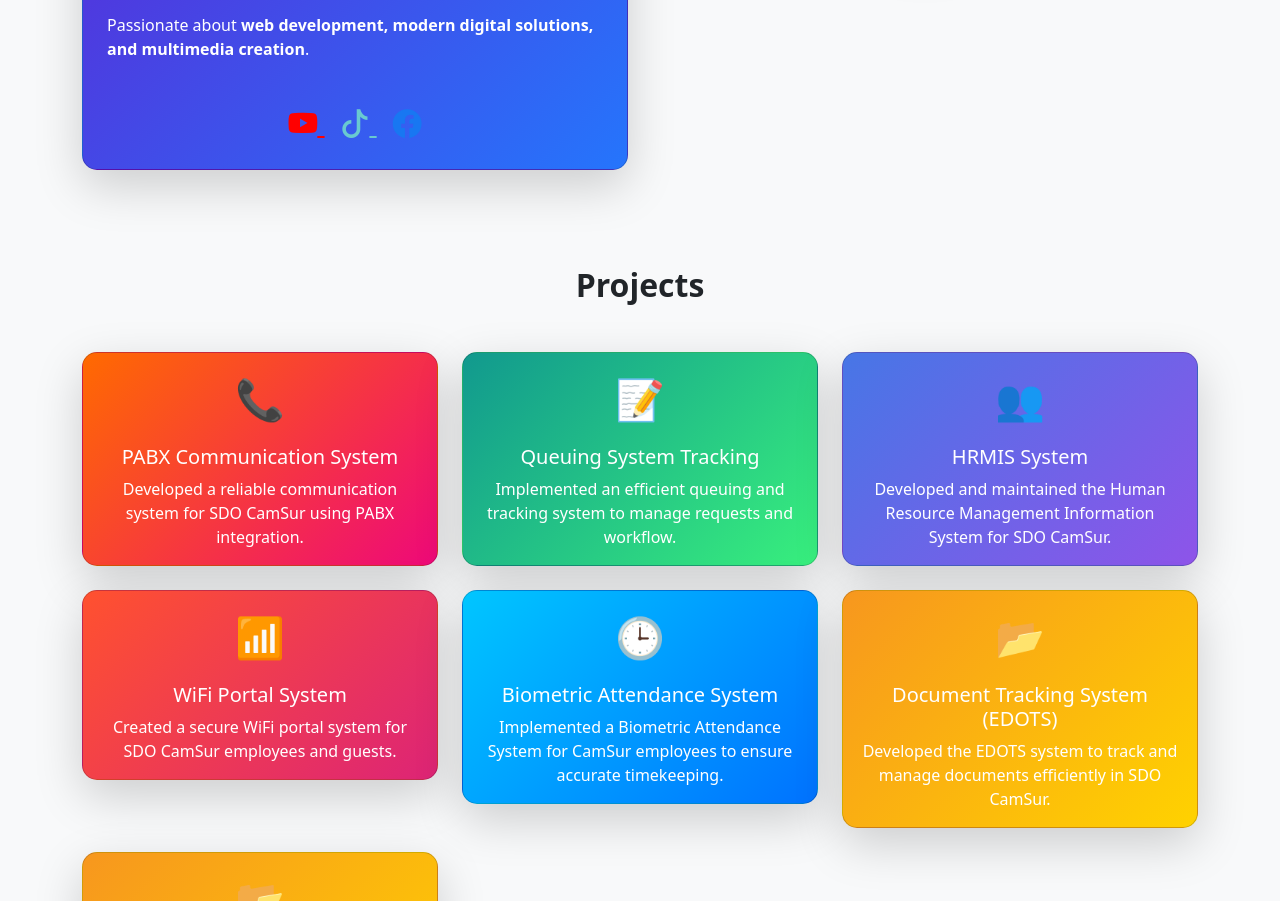
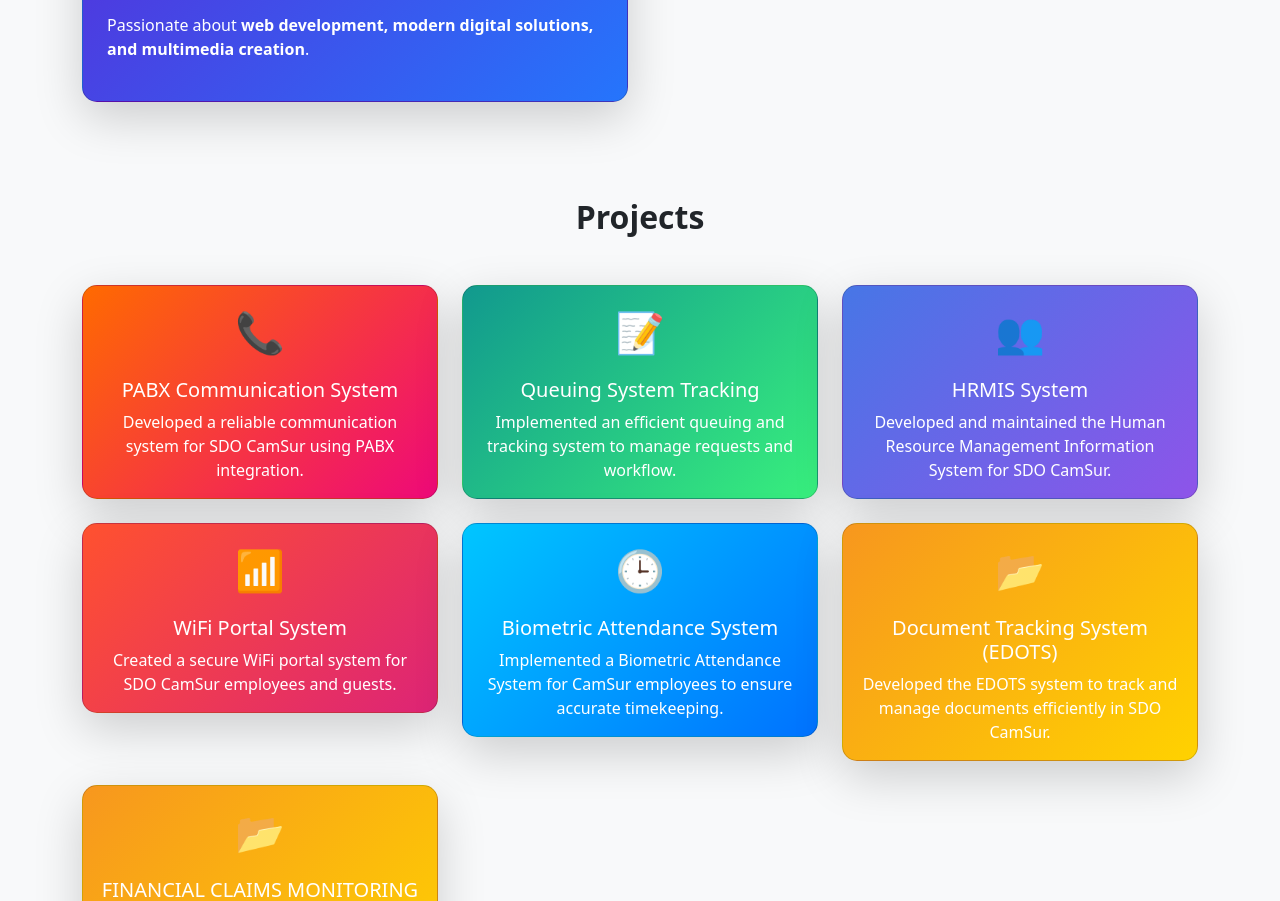
Before and after one commit to JayzOrpiada/web-programming, a plain HTML site: page index.html in a window 1280 px wide. Shown: the part 1471-2372 px from the top of the page. Drawn offline with nearby package versions, Linux system fonts and the light colour scheme.

Commit message:
Update index.html

```diff
--- a/index.html
+++ b/index.html
@@ -166,34 +166,6 @@
           </ul>
          <p class="mt-3">Passionate about <strong>web development, modern digital solutions, and multimedia creation</strong>.</p>
 
-<!-- Social Media Icons (Centered) -->
-<div class="mt-4 text-center">
-  <a href="https://www.youtube.com/" target="_blank" class="social-icon youtube mx-2 fs-3">
-    <i class="bi bi-youtube"></i>
-  </a>
-  <a href="https://www.tiktok.com/" target="_blank" class="social-icon tiktok mx-2 fs-3">
-    <i class="bi bi-tiktok"></i>
-  </a>
-  <a href="https://www.facebook.com/" target="_blank" class="social-icon facebook mx-2 fs-3">
-    <i class="bi bi-facebook"></i>
-  </a>
-</div>
-
-<!-- Social Icon Colors and Hover Effect -->
-<style>
-  .social-icon i {
-    font-size: 1.8rem;
-    transition: transform 0.2s;
-  }
-  .social-icon.youtube { color: #FF0000; }
-  .social-icon.tiktok { color: #69C9D0; }
-  .social-icon.facebook { color: #1877F2; }
-
-  /* Hover Scale */
-  .social-icon:hover i {
-    transform: scale(1.2);
-  }
-</style>
 
 
 
```
